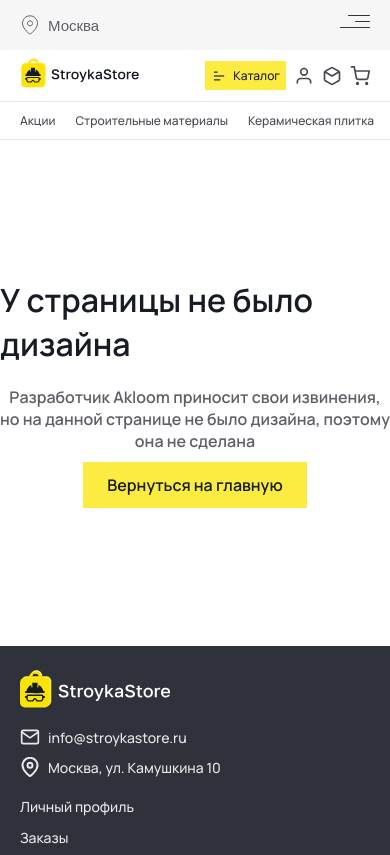
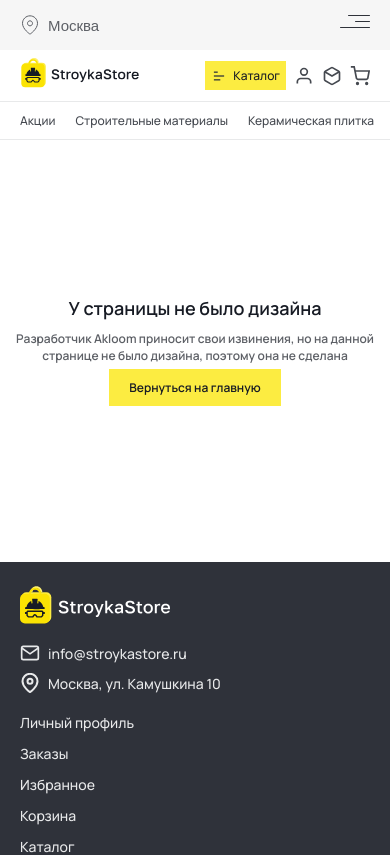
Before and after one commit to Akloom/stroyka-store, a Next.js app: page /tools in a window 390 px wide. Shown: the top 855 px of the page. Built offline with nearby package versions, Linux system fonts and the light colour scheme.

Commit message:
add mobile version to without design page

```diff
--- a/src/components/WithoutDesign/WithoutDesign.module.scss
+++ b/src/components/WithoutDesign/WithoutDesign.module.scss
@@ -42,3 +42,52 @@
     }
   }
 }
+
+@media screen and (max-width: 768px) {
+  .withoutDesign {
+    gap: 20px;
+    min-height: 60vh;
+
+    &__title {
+      text-align: center;
+      font-size: 24px;
+    }
+
+    &__content {
+      gap: 10px;
+    }
+
+    &__desc {
+      font-size: 14px;
+    }
+
+    &__link {
+      padding: 12px 24px;
+      font-size: 14px;
+    }
+  }
+}
+
+@media screen and (max-width: 480px) {
+  .withoutDesign {
+    gap: 10px;
+    min-height: 50vh;
+
+    &__title {
+      font-size: 18px;
+    }
+
+    &__content {
+      gap: 5px;
+    }
+
+    &__desc {
+      font-size: 12px;
+    }
+
+    &__link {
+      padding: 10px 20px;
+      font-size: 12px;
+    }
+  }
+}
```
